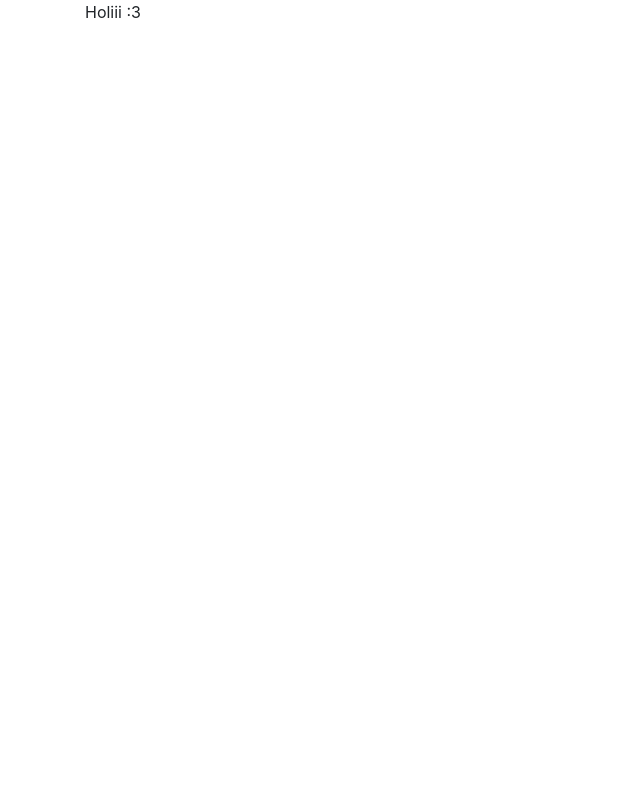
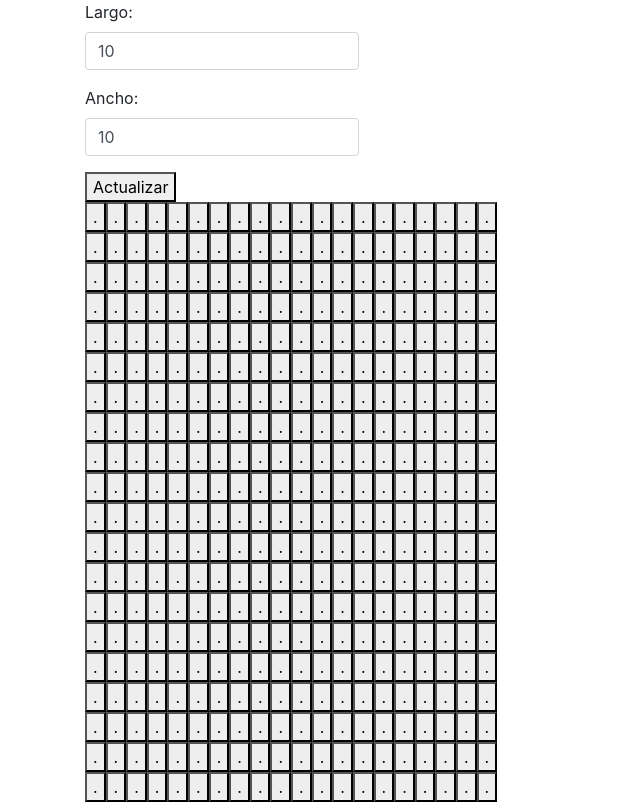
Before and after one commit to EstradaDiego99/mi-local, a React (Create React App) app: page / in a window 1280 px wide. Shown: the whole page, without its empty margins (0-640 px from the left). Built offline with nearby package versions, Linux system fonts and the light colour scheme; the HTML template or start-up script is replaced by a standard one.

Commit message:
Grid implementation

```diff
--- a/src/components/home.component.js
+++ b/src/components/home.component.js
@@ -1,10 +1,130 @@
 import React, { Component } from "react";
+import "./home.css";
 
 export default class Home extends Component {
+  constructor(props) {
+    super(props);
+
+    this.state = {
+      /** Width of the local space in meters */
+      width: 10.0,
+      /** Height of the local space in meters */
+      height: 10.0,
+
+      matrix: new Array(20).fill().map(function () {
+        return new Array(20).fill(true);
+      }),
+    };
+
+    this.updateMatrix = this.updateMatrix.bind(this);
+    this.updateSize = this.updateSize.bind(this);
+    this.handleInputChange = this.handleInputChange.bind(this);
+  }
+
+  handleInputChange(event) {
+    let { name, value } = event.target;
+    this.setState({
+      [name]: value,
+    });
+  }
+
+  updateMatrix(i, j) {
+    const neoMatrix = this.state.matrix;
+    neoMatrix[i][j] = !neoMatrix[i][j];
+    this.setState({ matrix: neoMatrix });
+  }
+
+  updateSize(event) {
+    event.preventDefault();
+    let { width, height, matrix } = this.state;
+    width = Math.round(width * 2) / 2;
+    height = Math.round(height * 2) / 2;
+    const neoMatrix = new Array(height * 2).fill().map(function () {
+      return new Array(width * 2).fill(true);
+    });
+
+    var i = 0;
+    while (i < Math.min(matrix.length, height * 2)) {
+      var j = 0;
+      while (j < Math.min(matrix[i].length, width * 2)) {
+        neoMatrix[i][j] = matrix[i][j];
+        j += 1;
+      }
+      while (j < width * 2) {
+        neoMatrix[i][j] = true;
+        j += 1;
+      }
+      i += 1;
+    }
+    while (i < height * 2) {
+      for (j in neoMatrix[i]) {
+        neoMatrix[i][j] = true;
+      }
+      i += 1;
+    }
+
+    this.setState({ matrix: neoMatrix });
+  }
+
+  generateMatrix(matrix) {
+    const buttonsList = [];
+    for (const i in matrix) {
+      const row = [];
+      for (const j in matrix[i]) {
+        row.push(
+          <button
+            className={this.state.matrix[i][j] ? "available" : "unavailable"}
+            onClick={() => {
+              this.updateMatrix(i, j);
+            }}
+          >
+            .
+          </button>
+        );
+      }
+      buttonsList.push(<div className="row-cells">{row}</div>);
+    }
+    return buttonsList;
+  }
+
   render() {
+    /** When the cell is true, the space is available */
+    const objectMatrix = this.generateMatrix(this.state.matrix);
+    // let widthInput = React.createRef();
+    // let heightInput = React.createRef();
+
     return (
       <div>
-        <p>Holiii :3</p>
+        <div className="d-inline-flex">
+          <form>
+            <div className="form-group">
+              <label>Largo: </label>
+              <input
+                type="text"
+                name="width"
+                autoComplete="nope"
+                ref={this.state.widthInput}
+                className="form-control"
+                value={this.state.width}
+                onChange={this.handleInputChange}
+              />
+            </div>
+            <div className="form-group">
+              <label>Ancho: </label>
+              <input
+                type="text"
+                name="height"
+                autoComplete="nope"
+                ref={this.state.heightInput}
+                className="form-control"
+                value={this.state.height}
+                onChange={this.handleInputChange}
+              />
+            </div>
+            <button onClick={this.updateSize}>Actualizar</button>
+          </form>
+        </div>
+        <div className="cells-container">{objectMatrix}</div>
       </div>
     );
   }
--- a/src/components/home.css
+++ b/src/components/home.css
@@ -0,0 +1,16 @@
+.available {
+  background-color: #eee;
+}
+
+.unavailable {
+  background-color: #555 !important;
+}
+
+.row-cells {
+  display: flex;
+  flex-wrap: nowrap;
+}
+
+.cells-container {
+  overflow: scroll;
+}
```
